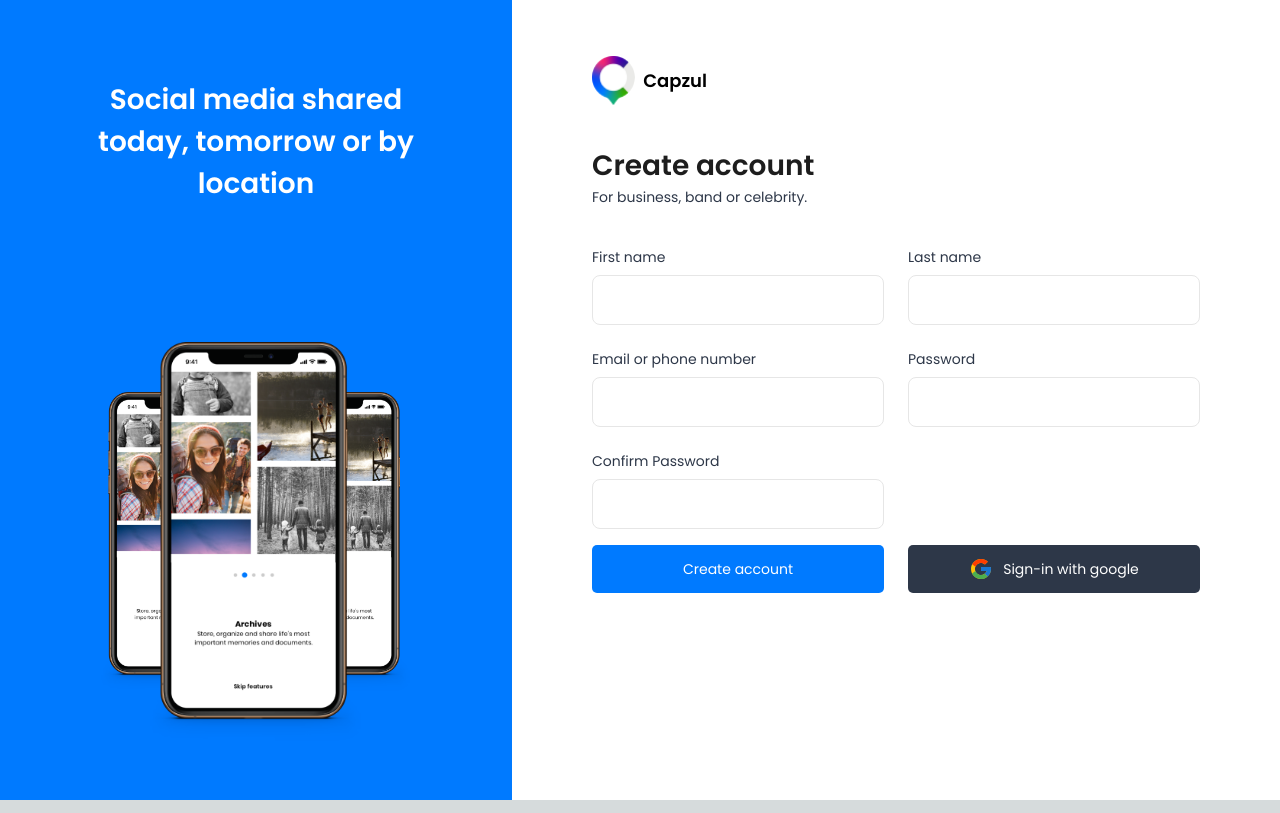
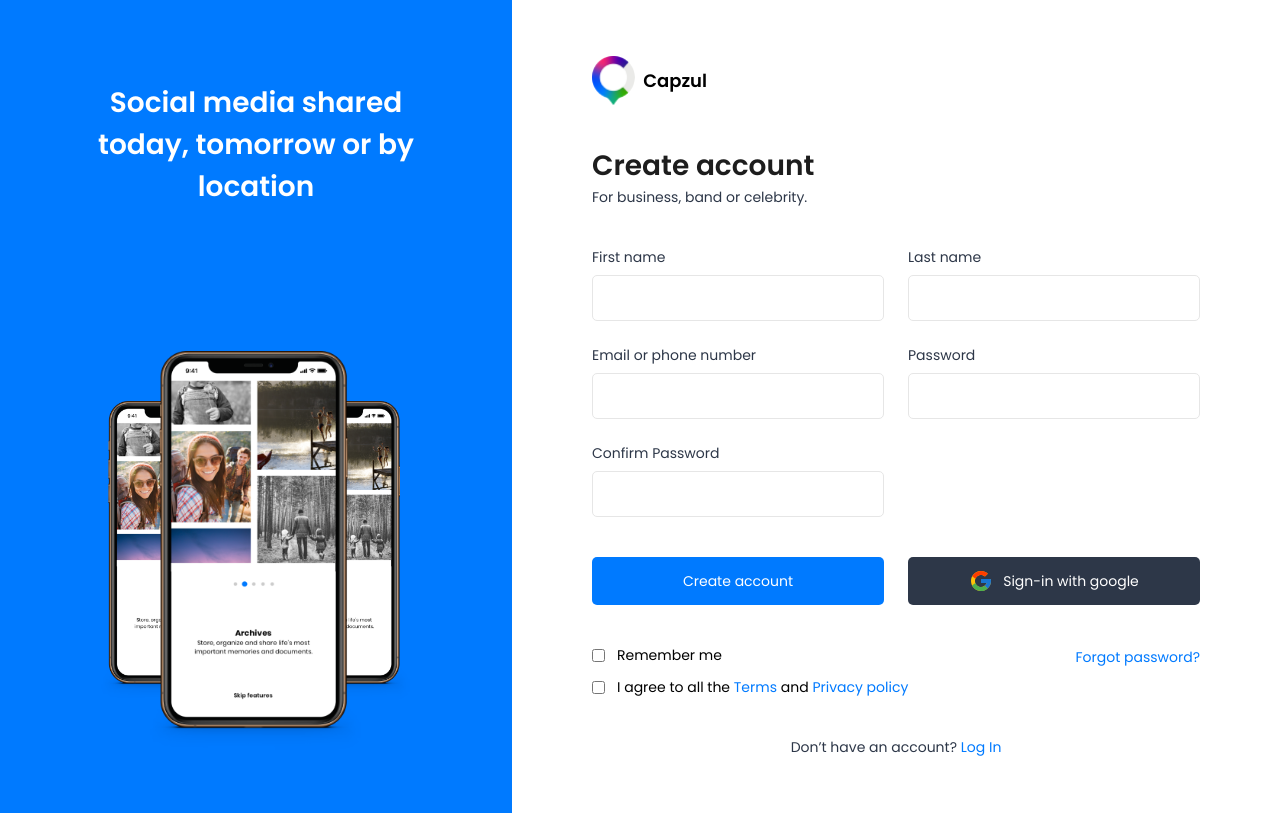
Before and after one commit to victoryndukwu/capzul, a Next.js app: page /sign-up in a window 1280 px wide. Built offline with nearby package versions, Linux system fonts and the light colour scheme.

Commit message:
chore: complete the page

```diff
--- a/app/components/forms/SignupForm.tsx
+++ b/app/components/forms/SignupForm.tsx
@@ -4,6 +4,7 @@ import InputField from '../inputs/InputField'
 import PasswordField from '../inputs/PasswordField'
 import GoogleAuthButton from '../buttons/GoogleAuthButton'
 import BaseButton from '../buttons/BaseButton'
+import CustomLink from '../typography/CustomLink'
 
 function SignupForm() {
     return (
@@ -17,11 +18,39 @@ function SignupForm() {
 
             </div>
 
-            <div className='flex gap-6'>
+            <div className='flex gap-6 my-10'>
                 <BaseButton>Create account</BaseButton>
                 <GoogleAuthButton> Sign-in with google</GoogleAuthButton>
             </div>
 
+            <div className='flex justify-between'>
+
+                <div className='flex flex-col gap-3 mb-10'>
+                    <div className='flex items-center gap-3'>
+                        <input type="checkbox" name="" id="" />
+                        <p className='text-sm font-normal'>Remember me</p>
+                    </div>
+                    <div className='flex items-center gap-3'>
+                        <input type="checkbox" name="" id="" />
+                        <p className='text-sm font-normal'>I agree to all the <CustomLink href={''}>Terms </CustomLink> and <CustomLink href={''}>Privacy policy</CustomLink> </p>
+                    </div>
+                </div>
+
+                <div>
+                    <CustomLink href={''}>Forgot password?</CustomLink>
+                </div>
+
+
+            </div>
+
+
+            <div className='flex justify-center items-center'>
+                <p className='text-sm text-gray font-normal'>Don’t have an account? {' '}
+                    <CustomLink href={''}>
+                        Log In
+                    </CustomLink>
+                </p>
+            </div>
         </form>
     )
 }
--- a/app/components/inputs/InputField.tsx
+++ b/app/components/inputs/InputField.tsx
@@ -32,7 +32,7 @@ function InputField({
                 {...props}
                 placeholder={placeholder}
                 className={cn(
-                    'rounded-[8px] px-3 py-3 border focus:outline-none focus:ring-[0.2px] transition border-lightGray focus:ring-primary focus:border-primary text-gray',
+                    'rounded-[5px] px-5 py-3 border-[1.5px] focus:outline-none focus:ring-[0.2px] transition border-lightGray focus:ring-primary focus:border-primary text-gray text-sm',
                     {
                         'border-error placeholder-pinkLight focus:border-error focus:ring-[0.2px] focus:ring-error': hasError,
                     },
--- a/app/components/inputs/PasswordField.tsx
+++ b/app/components/inputs/PasswordField.tsx
@@ -26,7 +26,7 @@ function PasswordField({ inputClass, labelClass, helperText, label, hasError, ..
                 <input
                     type={showPassword ? "text" : "password"}
                     onBlur={handleBlur}
-                    {...props} className={cn('rounded-[8px] px-3 py-3 border focus:outline-none focus:ring-[0.2px] border-lightGray focus:ring-primary focus:border-primary text-gray w-full',
+                    {...props} className={cn('rounded-[5px] px-5 py-3 border-[1.5px] focus:outline-none focus:ring-[0.2px] border-lightGray focus:ring-primary focus:border-primary text-gray w-full text-sm',
                         {
                             "border-error placeholder-pinkLight focus:border-error focus:ring-[0.2px] focus:ring-error": hasError,
                         },
--- /dev/null
+++ b/app/components/typography/CustomLink.tsx
@@ -0,0 +1,50 @@
+'use client'
+import { usePathname } from 'next/navigation';
+import Link from 'next/link';
+import { UrlObject } from 'url';
+import React, { AnchorHTMLAttributes, FC } from 'react';
+import { twMerge } from 'tailwind-merge';
+
+type CustomLinkProps = AnchorHTMLAttributes<HTMLAnchorElement> & {
+  href: string | UrlObject;
+  as?: string | UrlObject;
+  passHref?: boolean;
+  replace?: boolean;
+  scroll?: boolean;
+  shallow?: boolean;
+  locale?: string | false;
+  children: React.ReactNode;
+};
+
+const CustomLink: FC<CustomLinkProps> = ({
+  href,
+  as,
+  passHref,
+  replace,
+  scroll = true,
+  shallow,
+  locale,
+  className = '',
+  children,
+  ...props
+}) => {
+  const pathname = usePathname();
+
+  return (
+    <Link
+      href={href}
+      as={as}
+      passHref={passHref}
+      replace={replace}
+      scroll={scroll}
+      shallow={shallow}
+      locale={locale}
+      className={twMerge('font-normal underline-animation text-primary text-sm', className)}
+      {...props}
+    >
+      {children}
+    </Link>
+  );
+};
+
+export default CustomLink;
--- a/app/globals.css
+++ b/app/globals.css
@@ -31,3 +31,25 @@ body {
     text-wrap: balance;
   }
 }
+
+.underline-animation {
+  position: relative;
+}
+
+.underline-animation::after {
+  content: '';
+  position: absolute;
+  width: 100%;
+  transform: scaleX(0);
+  height: 2px;
+  bottom: 0;
+  left: 0;
+  background-color: currentColor;
+  transform-origin: bottom right;
+  transition: transform 0.3s ease-out;
+}
+
+.underline-animation:hover::after {
+  transform: scaleX(1);
+  transform-origin: bottom left;
+}
```
